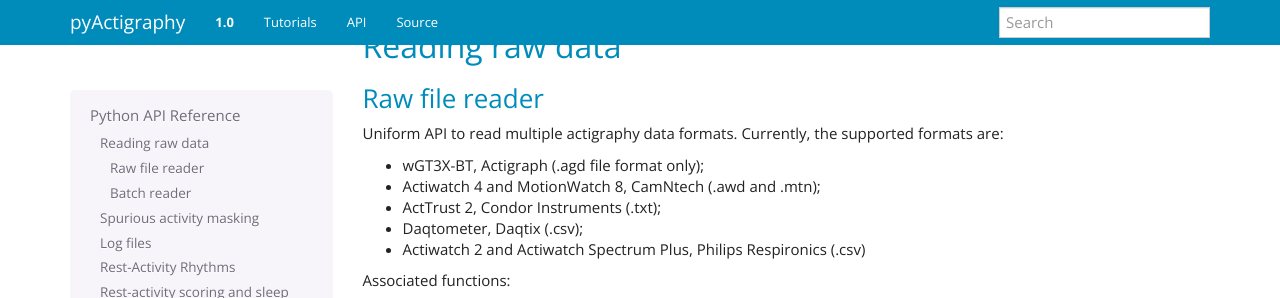
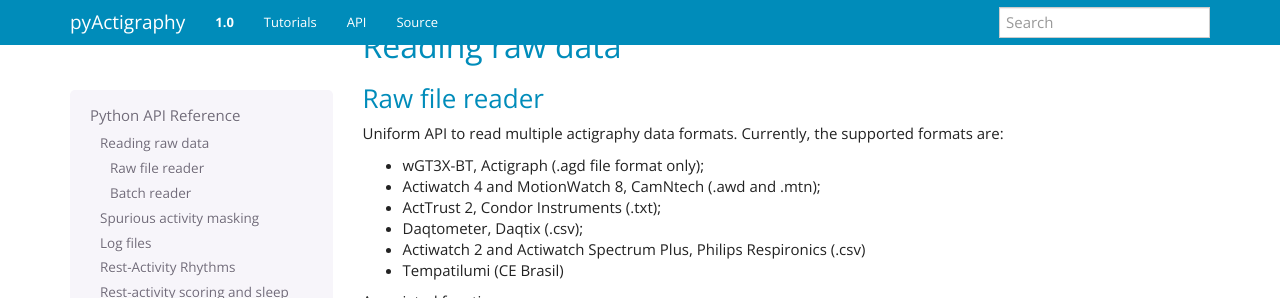
Before and after one commit to ghammad/pyActigraphy, a Sphinx documentation site: the page built from docs/source/api.rst, in a window 1280 px wide and 900 px high, scrolled down 355 px, cut to the strip 0-298 px from the top of the window. Built offline with Sphinx 7.4.7, drawn with Linux system fonts in a browser that asks for light colours; comment, search, counter and statistics services are not loaded.

```diff
--- a/docs/source/api.rst
+++ b/docs/source/api.rst
@@ -21,6 +21,7 @@ Currently, the supported formats are:
 * ActTrust 2, Condor Instruments (.txt);
 * Daqtometer, Daqtix (.csv);
 * Actiwatch 2 and Actiwatch Spectrum Plus, Philips Respironics (.csv)
+* Tempatilumi (CE Brasil)
 
 Associated functions:
 
```
Also changed, not shown: other parts of docs/source/api.rst (+1 -0 lines).
